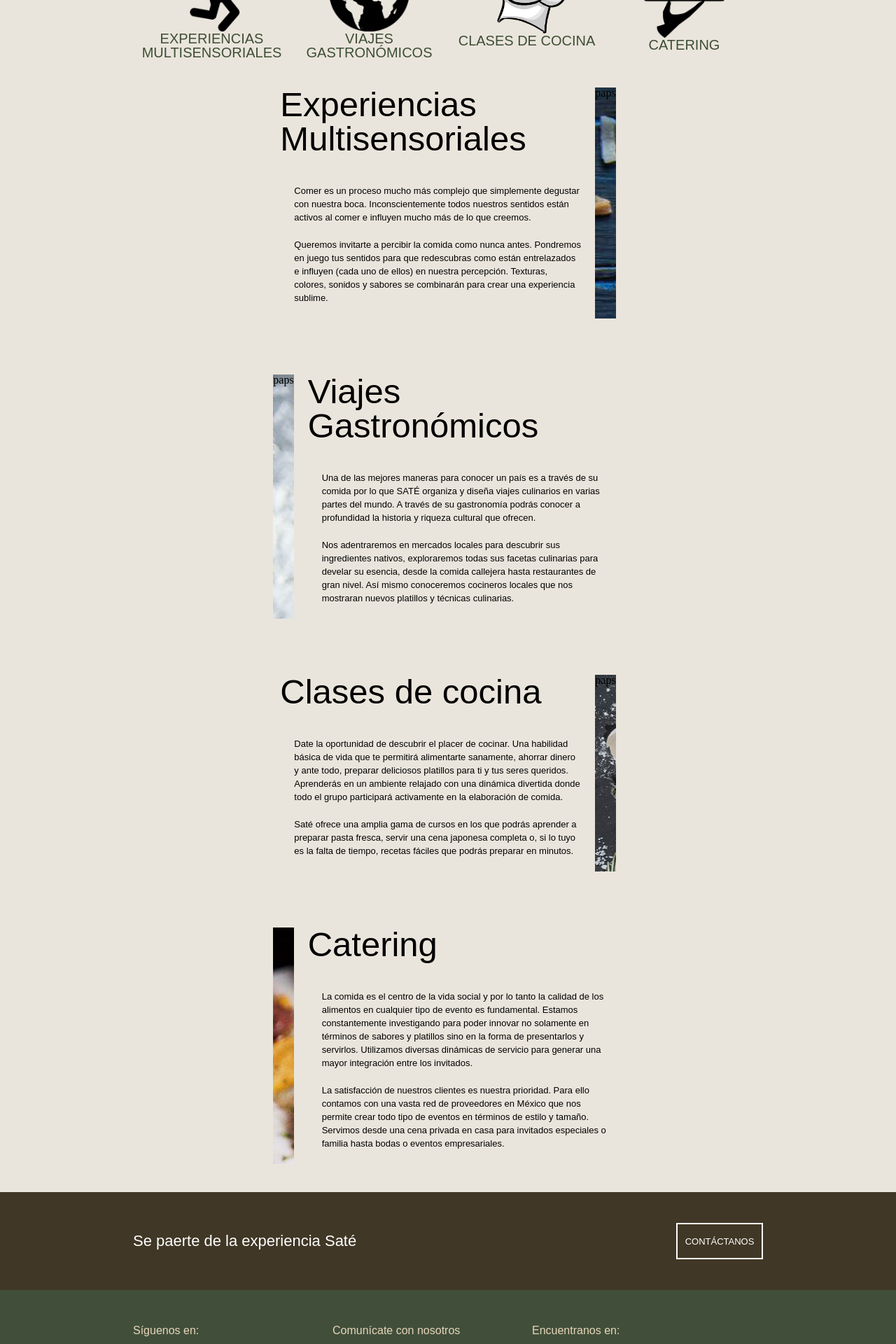
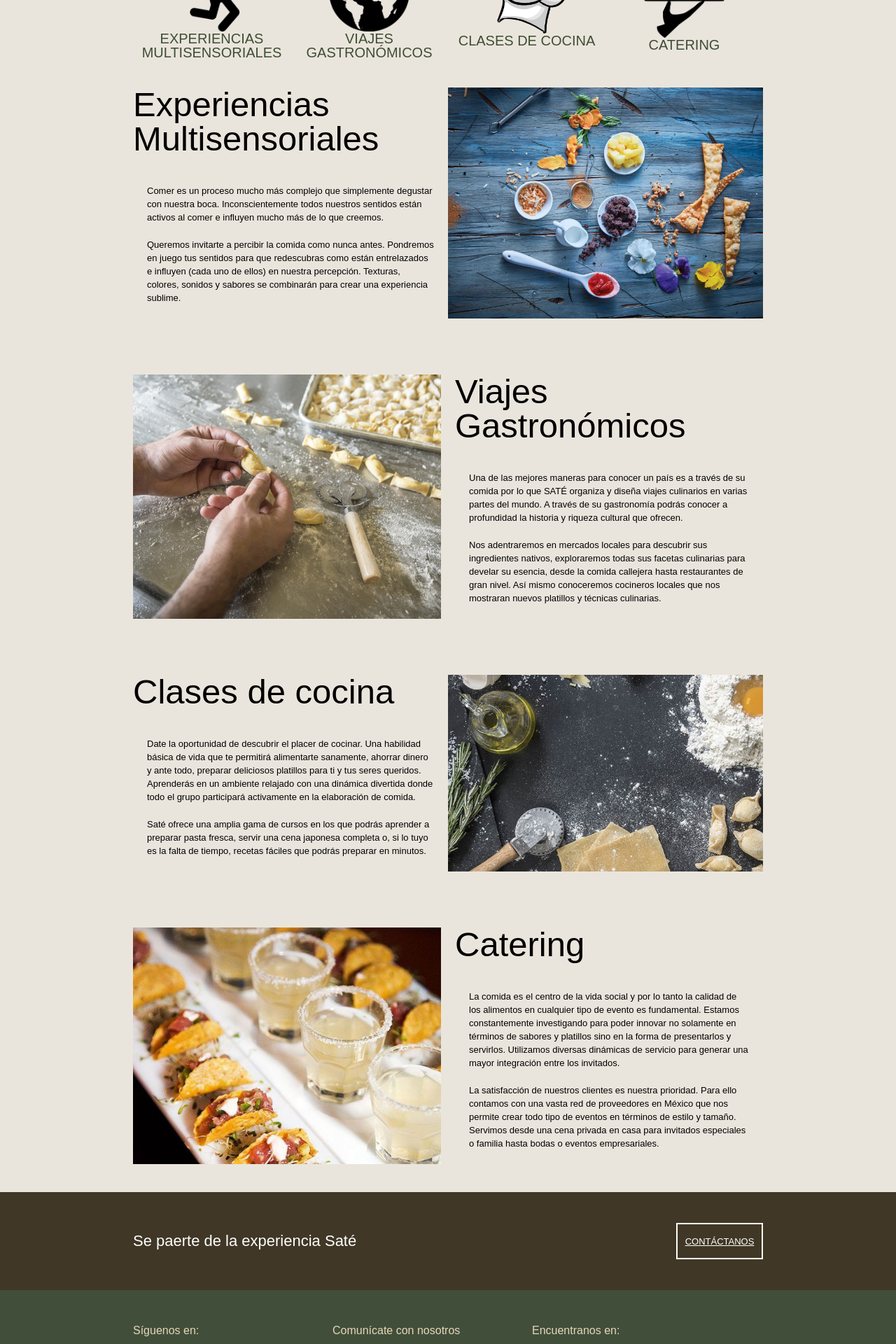
Before and after one commit to PabloPaps21/sate-frontend, a Vue app: page /experience in a window 1280 px wide. Shown: the part 800-2720 px from the top of the page at 70% size. Built offline with nearby package versions, Linux system fonts and the light colour scheme; a web font is replaced by a local one.

Commit message:
Corrections

```diff
--- a/src/App.vue
+++ b/src/App.vue
@@ -1,18 +1,8 @@
 <template>
   <div id="app">
-    <!-- ¿¿¿<div id="nav">
-       <router-link to="/">Home</router-link> |
-      <router-link to="/about">About</router-link>|
-      <router-link to="/inicio">Inicio</router-link>|
-      <router-link to="/food">Comida en casa</router-link>|
-      <router-link to="/market">Mercado digital</router-link>|
-      <router-link to="/experience">Experiencias culinarias</router-link>|
-      <router-link to="/design">Food design</router-link>|
-      <router-link to="/contact">Contacto</router-link>
-    </div> -->
     <div class="nav-bar-wrapper">
       <div class="nav-bar">
-        <img src="/logo.png" alt="Saté" class="logo">
+        <img src="/logo.png" alt="Saté" class="logo" @click="$router.push('/')">
         <div class="elementos">
           <div class="search-bar" style="margin-right:10xp;">
             <input type="search" placeholder="Buscar productos..." class="buscar-bar">
@@ -27,13 +17,13 @@
     <div class="nav-link-wrapper">
       <div class="nav-link">
         <div class="link">
-          <router-link to="/inicio" class="margin-link">Inicio</router-link>
+          <router-link to="/" class="margin-link">Inicio</router-link>
           <router-link to="/food" class="margin-link">Comida en casa</router-link>
           <router-link to="/market" class="margin-link">Mercado digital</router-link>
           <router-link to="/experience" class="margin-link">Experiencias culinarias</router-link>
           <router-link to="/design" class="margin-link">Food design</router-link>
           <router-link to="/contact" class="margin-link">Contacto</router-link>
-          <router-link to="/about">About</router-link>
+          <router-link to="/about" class="margin-link">About</router-link>
         </div>
       </div>
     </div>
@@ -86,54 +76,37 @@
   </div>
 </template>
 
-<style lang="scss">
-// #app {
-//   font-family: 'Avenir', Helvetica, Arial, sans-serif;
-//   -webkit-font-smoothing: antialiased;
-//   -moz-osx-font-smoothing: grayscale;
-//   text-align: center;
-//   color: #2c3e50;
-// }
-// #nav {
-//   padding: 30px;
-//   a {
-//     font-weight: bold;
-//     color: #2c3e50;
-//     &.router-link-exact-active {
-//       color: #42b983;
-//     }
-//   }
-// }
+<style lang="scss" scoped>
 a {
   text-decoration: none;
 }
-.nav-bar-wrapper{
+.nav-bar-wrapper {
   display: flex;
   height: 90px;
   width: 100%;
   background-color: #3e4e35;
   justify-content: center;
 }
-.nav-bar{
+.nav-bar {
   display: flex;
   justify-content: space-between;
   align-items: center;
   width: 900px;
 }
-.logo{
+.logo {
   width: auto;
   height: 71px;
 }
-.elementos{
+.elementos {
   display: flex;
   justify-content: space-between;
   align-items: center;
 }
-.cart{
+.cart {
   display: flex;
   color: #e6d6ba;
 }
-.nav-link-wrapper{
+.nav-link-wrapper {
   display: flex;
   height: 90px;
   width: 100%;
@@ -142,13 +115,13 @@ a {
   /* position: fixed;
   z-index: 1; */
 }
-.nav-link{
+.nav-link {
   display: flex;
   justify-content: space-between;
   align-items: center;
   width: 900px;
 }
-.link{
+.link {
   font-family: 'Strait', sans-serif;
   font-weight: 400;
   display: flex;
@@ -156,62 +129,62 @@ a {
   justify-content: space-between;
   font-size: 14px;
 }
-.margin-link{
+.margin-link {
   /* margin-right: 40px; */
   color: #e6d6ba;
 }
-.buscar-bar{
+.buscar-bar {
   border: none;
   height: 18px;
   font-family: 'Strait', sans-serif;
   font-size: 16px;
   margin-right: 10px;
 }
-.footer-wrapper{
+.footer-wrapper {
   display: flex;
   justify-content: center;
   width: 100%;
   height: auto;
   background-color: #414f3a;
 }
-.footer{
+.footer {
   display: flex;
   justify-content: space-between;
   width: 900px;
   margin-top: 50px;
   margin-bottom: 50px;
 }
-.footer-opciones{
+.footer-opciones {
   display: flex;
   flex-direction: column;
   width: 330px;
   color:#e6d6ba;
   text-align: left;
 }
-.titulo-opcion-footer{
+.titulo-opcion-footer {
   font-family: 'Strait', sans-serif;
   margin-bottom: 30px;
   color:#e6d6ba;
   text-align: left;
 }
-.footer-margen{
+.footer-margen {
   margin-top: 10px;
   margin-bottom: 20px;
 }
-.terminos{
+.terminos {
   display: flex;
   margin-top: 30px;
   color:#e6d6ba;
   font-family: 'Strait', sans-serif;
 }
-.politicas{
+.politicas {
   display: flex;
   margin-top: 35px;
   margin-bottom:44px;
   color:#e6d6ba;
   font-family: 'Strait', sans-serif;
 }
-.mapa-footer{
+.mapa-footer {
   display: flex;
   justify-content: center;
   align-items: center;
@@ -219,23 +192,23 @@ a {
   width: 450px;
   height: auto;
 }
-.redes-sociales{
+.redes-sociales {
   display: flex;
   font-size: 25px;
   margin-right: 30px;
   margin-top: 20px;
   color: #e6d6ba;
 }
-.instagram{
+.instagram {
   margin-left:50px;
   color:#e6d6ba;
 }
-.footer-link{
+.footer-link {
   color: #e6d6ba;
 }
 .logo-cart {
-    color: #e6d6ba;
-    margin-left: 25px;
-    margin-right: 6px;
+  color: #e6d6ba;
+  margin-left: 25px;
+  margin-right: 6px;
 }
 </style>
--- a/src/views/contact.vue
+++ b/src/views/contact.vue
@@ -44,7 +44,7 @@
   </div>
 </div>
 </template>
-<style lang="scss">
+<style lang="scss" scoped>
   .contactanos-wrapper{
     display: flex;
     width: 100%;
--- a/src/views/design.vue
+++ b/src/views/design.vue
@@ -37,88 +37,91 @@
               para crear una experiencia sublime.</p>
           </div>
         </div>
-        <div class="img-grid con-grid" style="background-image:url('/estilismo.jpg')">paps</div>
+        <div class="img-grid con-grid" style="background-image:url('/estilismo.jpg')"></div>
       </div>
     </div>
     <div class="grid-wrapper">
       <div class="grid">
-        <div class="img-grid con-grid" style="background-image:url('/temp2.jpg')">paps</div>
+        <div class="img-grid con-grid" style="background-image:url('/temp2.jpg')"></div>
         <div class="texto-grid-der">
           <div class="texto-titulo-grid">
             Viajes Gastronómicos
           </div>
           <div class="descripcion-grid">
-            <p>Una de las mejores maneras para
+            <p>
+              Una de las mejores maneras para
               conocer un país es a través de su
               comida por lo que SATÉ organiza y
               diseña viajes culinarios en varias
               partes del mundo. A través de su
               gastronomía podrás conocer a profundidad
-              la historia y riqueza cultural que ofrecen.</p>
-              <p style="margin-top:20px;">Nos adentraremos
-                en mercados locales para descubrir sus
-                ingredientes nativos, exploraremos todas
+              la historia y riqueza cultural que ofrecen.
+            </p>
+            <p style="margin-top:20px;">
+              Nos adentraremos en mercados locales para descubrir
+              sus ingredientes nativos, exploraremos todas
               sus facetas culinarias para develar su esencia,
               desde la comida callejera hasta restaurantes de
               gran nivel. Así mismo conoceremos cocineros locales
-                que nos mostraran nuevos platillos y técnicas culinarias.</p>
+              que nos mostraran nuevos platillos y técnicas culinarias.
+            </p>
           </div>
         </div>
       </div>
     </div>
   </div>
 </template>
-<style lang="scss">
-  .iconos-wrapper{
+<style lang="scss" scoped>
+  .iconos-wrapper {
     display: flex;
     width: 100%;
     justify-content: center;
     background-color: #eae5dc;
   }
-  .iconos{
+  .iconos {
     display: flex;
     width:900px;
     margin-top: 50px;
     justify-content: space-between;
   }
-  .img-icono{
+  .img-icono {
     height: auto;
     width: 200px;
   }
-  .eleccion-icono{
+  .eleccion-icono {
     display: flex;
     width: 400px;
     flex-direction: column;
     align-items: center;
     justify-content: center;
   }
-  .titulo-icono{
+  .titulo-icono {
     text-align: center;
     font-family: 'Strait', sans-serif;
     font-size: 40px;
     color: #3e4e35;
   }
-  .grid-wrapper{
+  .grid-wrapper {
     display: flex;
     width: 100%;
     background-color: #eae5dc;
     justify-content: center
   }
-  .grid{
+  .grid {
     display: flex;
     width: 900px;
     justify-content: center;
     margin-top: 40px;
     margin-bottom: 40px;
   }
-  .texto-grid{
+  .texto-grid {
     display: flex;
     flex-direction: column;
     justify-content: center;
     /* align-items: center; */
     width: 50%;
   }
-  .texto-grid-der{
+  .texto-grid-der {
     display: flex;
     flex-direction: column;
     justify-content: center;
@@ -126,15 +129,18 @@
     width: 50%;
     margin-left: 20px;
   }
-  .imagen-grid{
+  .img-grid{
     width: 50%;
+    background-position: center;
+    background-repeat: no-repeat;
+    background-size: cover;
   }
-  .texto-titulo-grid{
+  .texto-titulo-grid {
     font-family: 'Strait', sans-serif;
     font-size: 49px;
     margin-bottom: 20px;
   }
-  .descripcion-grid{
+  .descripcion-grid {
     font-family: 'Strait', sans-serif;
     font-size: 13px;
     line-height: 19px;
--- a/src/views/experience.vue
+++ b/src/views/experience.vue
@@ -82,12 +82,12 @@
               para crear una experiencia sublime.</p>
           </div>
         </div>
-        <div class="img-grid con-grid" style="background-image:url('/experiencias.jpg')">paps</div>
+        <div class="img-grid con-grid" style="background-image:url('/experiencias.jpg')"></div>
       </div>
     </div>
     <div class="grid-wrapper">
       <div class="grid">
-        <div class="img-grid con-grid" style="background-image:url('/cheff.jpg')">paps</div>
+        <div class="img-grid con-grid" style="background-image:url('/cheff.jpg')"></div>
         <div class="texto-grid-der">
           <div class="texto-titulo-grid">
             Viajes Gastronómicos
@@ -132,12 +132,12 @@
               preparar en minutos.</p>
           </div>
         </div>
-        <div class="img-grid con-grid" style="background-image:url('/temp1.jpg')">paps</div>
+        <div class="img-grid con-grid" style="background-image:url('/temp1.jpg')"></div>
       </div>
     </div>
     <div class="grid-wrapper">
       <div class="grid">
-        <div class="img-grid con-grid" style="background-image:url('/catering3.jpg')">paps</div>
+        <div class="img-grid con-grid" style="background-image:url('/catering3.jpg')"></div>
         <div class="texto-grid-der">
           <div class="texto-titulo-grid">
             Catering
@@ -171,86 +171,86 @@
     </div>
   </div>
 </template>
-<style lang="scss">
-  .cita-wrapper{
+<style lang="scss" scoped>
+  .cita-wrapper {
     display: flex;
     width: 100%;
     height: 500px;
     justify-content: center;
   }
-  .cita{
+  .cita {
     display: flex;
     width:900px;
     margin-top: 34px;
   }
-  .cita-texto{
+  .cita-texto {
     display: flex;
     flex-direction: column;
   }
-  .cita-texto p{
+  .cita-texto p {
     margin-top: 30px;
     font-family: 'Strait', sans-serif;
     font-size: 18px;
     line-height: 25px;
   }
-  .texto{
+  .texto {
     font-size: 20px;
   }
-  .ricardo{
+  .ricardo {
     font-size: 40px !important;
     font-family: kristi !important;
     font-weight: 600 !important;
   }
-  .exp-wrapper{
+  .exp-wrapper {
   display: flex;
   width: 100%;
   justify-content: center;
     background-color: #eae5dc;
   }
-  .exp{
+  .exp {
     display: flex;
     width:900px;
     margin-top: 50px;
     justify-content: space-between;
   }
-  .img-exp{
+  .img-exp {
     height: auto;
     width: 115px;
   }
-  .exp-icono{
+  .exp-icono {
     display: flex;
     width: 400px;
     flex-direction: column;
     align-items: center;
     justify-content: center;
   }
-  .titulo-exp{
+  .titulo-exp {
     text-align: center;
     font-family: 'Strait', sans-serif;
     font-size: 20px;
     color: #3e4e35;
   }
-  .grid-wrapper{
+  .grid-wrapper {
     display: flex;
     width: 100%;
     background-color: #eae5dc;
     justify-content: center
   }
-  .grid{
+  .grid {
     display: flex;
     width: 900px;
     justify-content: center;
     margin-top: 40px;
     margin-bottom: 40px;
   }
-  .texto-grid{
+  .texto-grid {
     display: flex;
     flex-direction: column;
     justify-content: center;
     /* align-items: center; */
     width: 50%;
   }
-  .texto-grid-der{
+  .texto-grid-der {
     display: flex;
     flex-direction: column;
     justify-content: center;
@@ -258,22 +258,25 @@
     width: 50%;
     margin-left: 20px;
   }
-  .imagen-grid{
+  .img-grid {
     width: 50%;
+    background-position: center;
+    background-repeat: no-repeat;
+    background-size: cover;
   }
-  .texto-titulo-grid{
+  .texto-titulo-grid {
     font-family: 'Strait', sans-serif;
     font-size: 49px;
     margin-bottom: 20px;
   }
-  .descripcion-grid{
+  .descripcion-grid {
     font-family: 'Strait', sans-serif;
     font-size: 13px;
     line-height: 19px;
     padding: 20px;
     text-align: left;
   }
-  .banner-wrapper{
+  .banner-wrapper {
     display: flex;
     width: 100%;
     height: 140px;
@@ -281,18 +284,18 @@
     justify-content: center;
     align-items: center;
   }
-  .banner{
+  .banner {
     display: flex;
     width: 900px;
     color:#fff;
     justify-content: space-between;
     align-items: center;
   }
-  .texto-banner{
+  .texto-banner {
     font-size: 22px;
     font-family: 'Strait', sans-serif;
   }
-  .btn-contactanos{
+  .btn-contactanos {
     background-color: #403726;
     color: #fff;
     border: 2px solid #fff;
--- a/src/views/food.vue
+++ b/src/views/food.vue
@@ -460,7 +460,7 @@
     </div>
   </div>
 </template>
-<style lang="scss">
+<style lang="scss" scoped>
   .img-slide-wrapper{
     display: flex;
     height: 444px;
--- a/src/views/market.vue
+++ b/src/views/market.vue
@@ -108,7 +108,7 @@
     </div>
   </div>
 </template>
-<style lang="scss">
+<style lang="scss" scoped>
   .img-slide-wrapper{
     display: flex;
     height: 444px;
```
Also changed, not shown: src/router.js (+2 -6 lines), src/views/inicio.vue (+22 -22 lines). Lines whose indentation alone changed are shown as unchanged.
